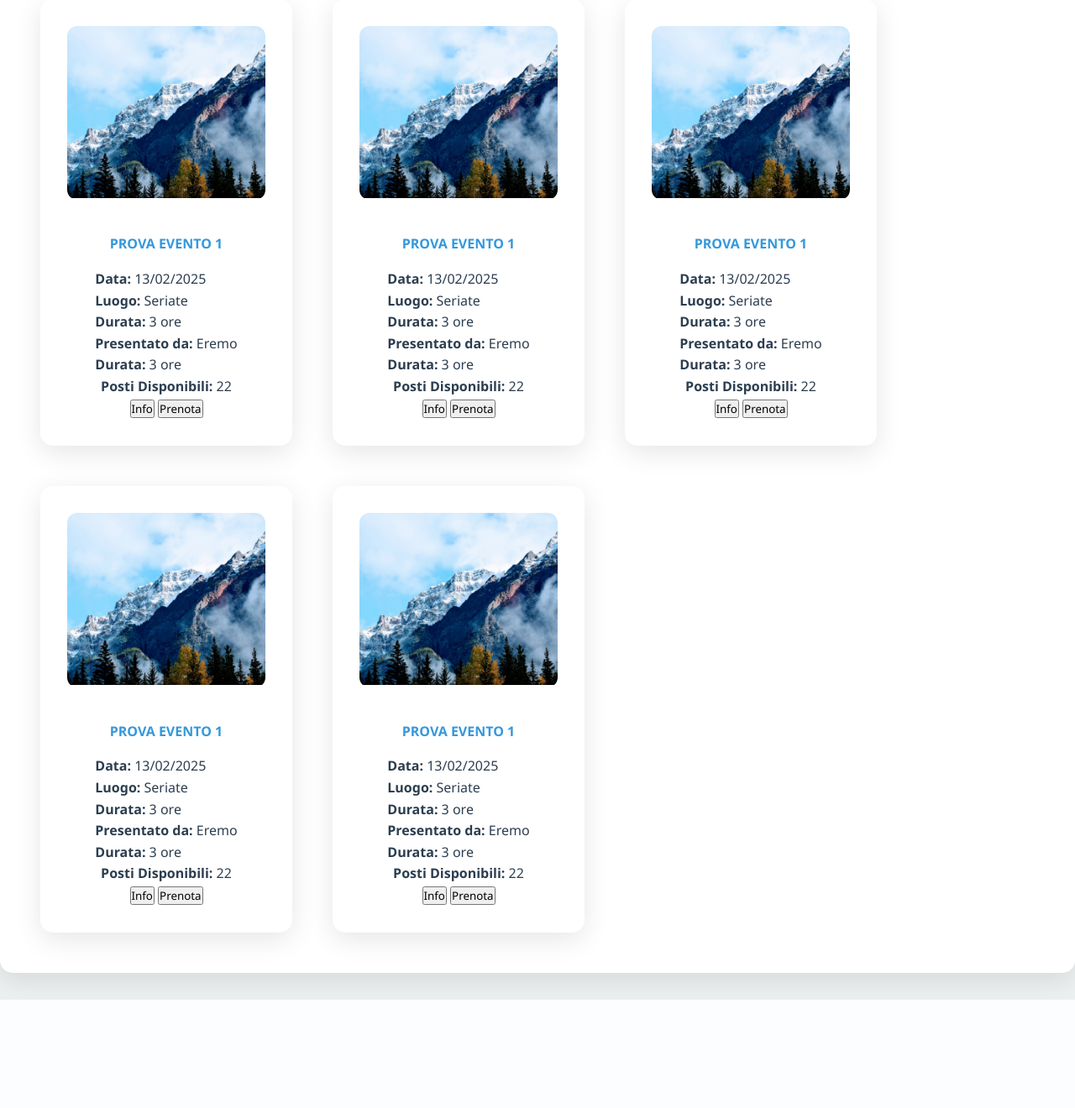
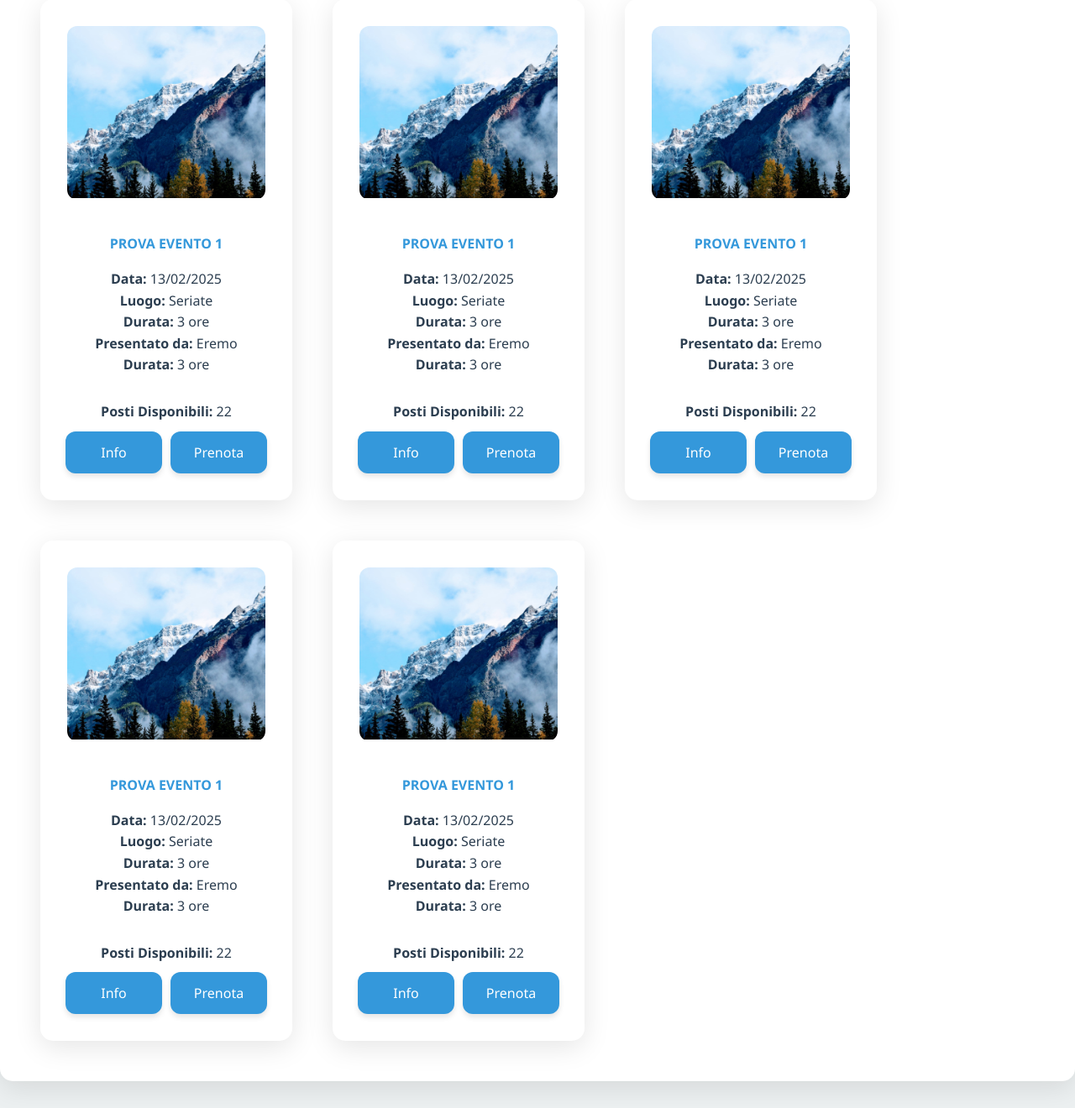
Before and after one commit to ProjetEremo/ProgettoEremo, a PHP site: page /eventiincorso.html in a window 1280 px wide. Shown: the part 284-1604 px from the top of the page at 84% size. Before the commit the page ends 1475 px from the top, so only its background shows below. Run offline with PHP 8.4, Linux system fonts and the light colour scheme.

Commit message:
Merge Michele/Maurizio

```diff
--- a/eremo/src/style.css
+++ b/eremo/src/style.css
@@ -565,7 +565,7 @@ body {
 .event-card2 {
   background: white;
   border-radius: 15px;
-    box-shadow: 0 8px 32px rgba(0, 0, 0, 0.1);
+  box-shadow: 0 8px 32px rgba(0,0,0,0.1);
   margin: 2rem auto;
   padding: 2rem;
   max-width: 1500px;
@@ -578,7 +578,7 @@ body {
 
 .event-card2:hover {
   transform: translateY(-5px);
-    box-shadow: 0 12px 40px rgba(0, 0, 0, 0.15);
+  box-shadow: 0 12px 40px rgba(0,0,0,0.15);
 }
 
 .titoloeventiincorso {
@@ -594,7 +594,7 @@ body {
 .minievent-card {
   background: white;
   border-radius: 15px;
-    box-shadow: 0 8px 32px rgba(0, 0, 0, 0.1);
+  box-shadow: 0 8px 32px rgba(0,0,0,0.1);
   margin: 1rem;
   padding: 2rem;
   max-width: 300px;
@@ -608,7 +608,7 @@ body {
 
 .minievent-card:hover {
   transform: translateY(-5px);
-    box-shadow: 0 12px 40px rgba(0, 0, 0, 0.15);
+  box-shadow: 0 12px 40px rgba(0,0,0,0.15);
 }
 
 .titolominievent {
@@ -641,3 +641,42 @@ body {
 .minievent-media:hover img {
   transform: scale(1.10);
 }
+
+.PostiDisp {
+  margin-top: 30px; /* Aggiungi margine superiore di 10px */
+  margin-bottom: 10px; /* Aggiungi margine superiore di 10px */
+}
+
+.label-container {
+  display: flex;
+  align-items: center;
+}
+.label-container label {
+  margin-right: 10px; /* Spazio tra la label e i pulsanti */
+}
+.label-container button {
+  width: 115px; /* Larghezza fissa */
+  height: 50px;
+  margin: 0 5px; /* Spazio tra i pulsanti */
+  background-color: var(--secondary); /* Colore di sfondo verde */
+  border: none; /* Nessun bordo */
+  color: white; /* Colore del testo bianco */
+  padding: 10px 20px; /* Spaziatura interna */
+  text-align: center; /* Allineamento del testo */
+  text-decoration: none; /* Nessuna sottolineatura */
+  display: inline-block; /* Visualizzazione in linea */
+  font-size: 16px; /* Dimensione del carattere */
+  cursor: pointer; /* Cursore a mano */
+  border-radius: 12px; /* Bordi arrotondati */
+  box-shadow: 0 4px 6px rgba(0, 0, 0, 0.1); /* Ombra del pulsante */
+  transition: background-color 0.3s, box-shadow 0.3s; /* Transizione per il colore di sfondo e l'ombra */
+}
+
+.label-container button:hover {
+  background-color: var(--secondary); /* Colore di sfondo verde più scuro al passaggio del mouse */
+  box-shadow: 0 6px 8px rgba(0, 0, 0, 0.2); /* Ombra più marcata al passaggio del mouse */
+}
+
+.container {
+  text-align: center;
+}
```
Lines whose indentation alone changed are shown as unchanged.
